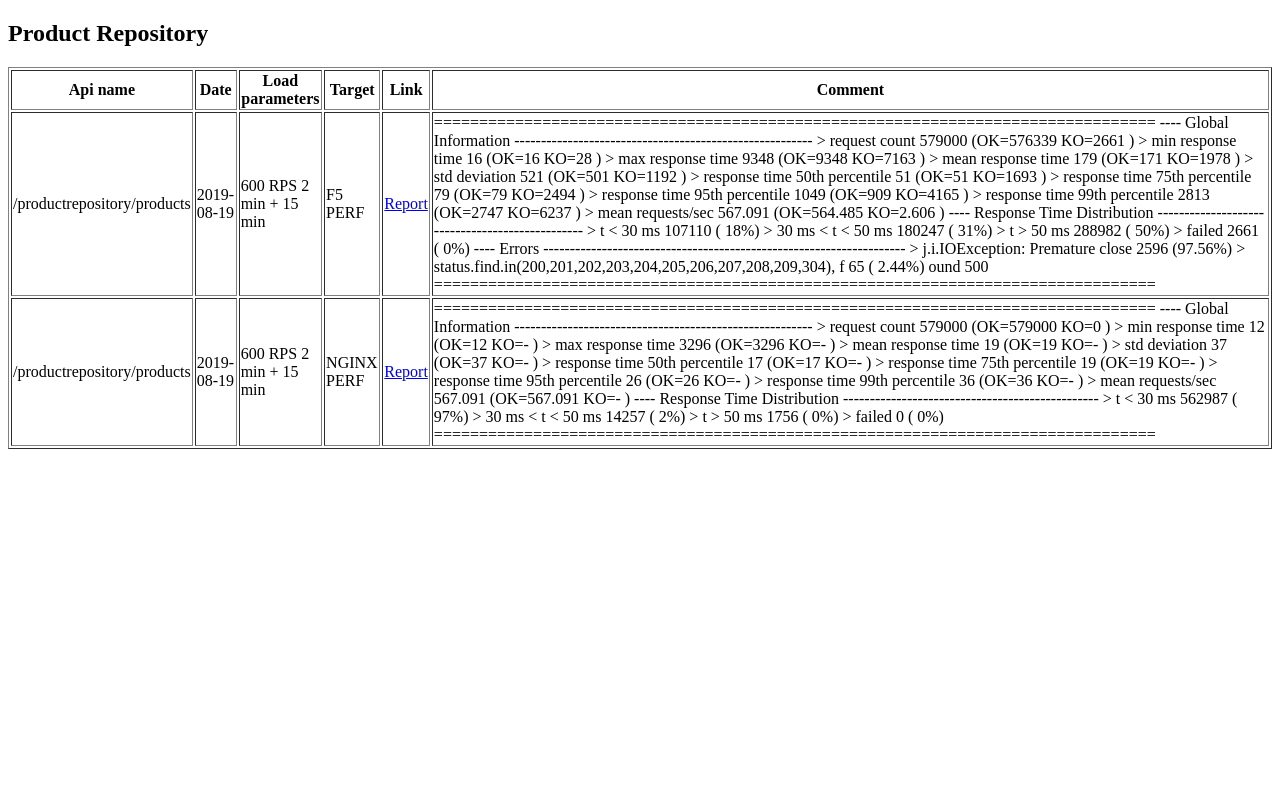
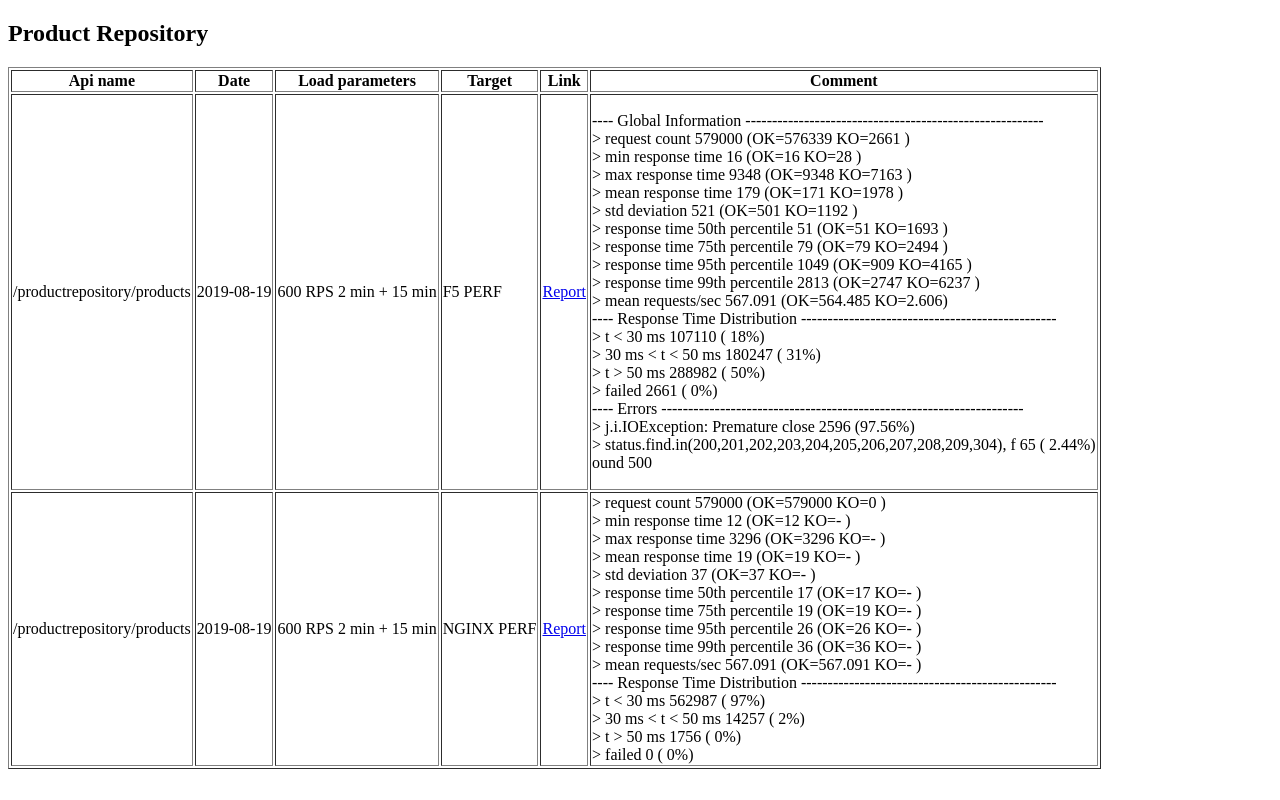
Before and after one commit to PerformanceGatling/PerformanceGatling.github.io, a plain HTML site: page index.html in a window 1280 px wide. Drawn offline with Linux system fonts and the light colour scheme.

Commit message:
Add files via upload
Update

```diff
--- a/index.html
+++ b/index.html
@@ -23,28 +23,28 @@
                     <td>600 RPS 2 min + 15 min</td>
                     <td>F5 PERF</td>
                     <td><a href="./productrepositorysimulation-20190819121126469_Perf_600_F5">Report</a></td>
-                    <td>================================================================================
-                            ---- Global Information --------------------------------------------------------
-                            > request count                                     579000 (OK=576339 KO=2661  )
-                            > min response time                                     16 (OK=16     KO=28    )
-                            > max response time                                   9348 (OK=9348   KO=7163  )
-                            > mean response time                                   179 (OK=171    KO=1978  )
-                            > std deviation                                        521 (OK=501    KO=1192  )
-                            > response time 50th percentile                         51 (OK=51     KO=1693  )
-                            > response time 75th percentile                         79 (OK=79     KO=2494  )
-                            > response time 95th percentile                       1049 (OK=909    KO=4165  )
-                            > response time 99th percentile                       2813 (OK=2747   KO=6237  )
-                            > mean requests/sec                                567.091 (OK=564.485 KO=2.606 )
-                            ---- Response Time Distribution ------------------------------------------------
-                            > t < 30 ms                                         107110 ( 18%)
-                            > 30 ms < t < 50 ms                                 180247 ( 31%)
-                            > t > 50 ms                                         288982 ( 50%)
-                            > failed                                              2661 (  0%)
-                            ---- Errors --------------------------------------------------------------------
-                            > j.i.IOException: Premature close                                 2596 (97.56%)
-                            > status.find.in(200,201,202,203,204,205,206,207,208,209,304), f     65 ( 2.44%)
-                            ound 500
-                            ================================================================================
+                    <td> <p>
+                            ---- Global Information --------------------------------------------------------<br>
+                            > request count                                     579000 (OK=576339 KO=2661  )<br>
+                            > min response time                                     16 (OK=16     KO=28    )<br>
+                            > max response time                                   9348 (OK=9348   KO=7163  )<br>
+                            > mean response time                                   179 (OK=171    KO=1978  )<br>
+                            > std deviation                                        521 (OK=501    KO=1192  )<br>
+                            > response time 50th percentile                         51 (OK=51     KO=1693  )<br>
+                            > response time 75th percentile                         79 (OK=79     KO=2494  )<br>
+                            > response time 95th percentile                       1049 (OK=909    KO=4165  )<br>
+                            > response time 99th percentile                       2813 (OK=2747   KO=6237  )<br>
+                            > mean requests/sec                                567.091 (OK=564.485 KO=2.606)<br>
+                            ---- Response Time Distribution ------------------------------------------------<br>
+                            > t < 30 ms                                         107110 ( 18%)<br>
+                            > 30 ms < t < 50 ms                                 180247 ( 31%)<br>
+                            > t > 50 ms                                         288982 ( 50%)<br>
+                            > failed                                              2661 (  0%)<br>
+                            ---- Errors --------------------------------------------------------------------<br>
+                            > j.i.IOException: Premature close                                 2596 (97.56%)<br>
+                            > status.find.in(200,201,202,203,204,205,206,207,208,209,304), f     65 ( 2.44%)<br>
+                            ound 500<br>
+                    </p>
                     </td>
                 </tr>
                 <tr>
@@ -53,24 +53,24 @@
                         <td>600 RPS 2 min + 15 min</td>
                         <td>NGINX PERF</td>
                         <td><a href="productrepositorysimulation-20190819124802077_Perf_600_Nginx">Report</a></td>
-                        <td>================================================================================
-                                ---- Global Information --------------------------------------------------------
-                                > request count                                     579000 (OK=579000 KO=0     )
-                                > min response time                                     12 (OK=12     KO=-     )
-                                > max response time                                   3296 (OK=3296   KO=-     )
-                                > mean response time                                    19 (OK=19     KO=-     )
-                                > std deviation                                         37 (OK=37     KO=-     )
-                                > response time 50th percentile                         17 (OK=17     KO=-     )
-                                > response time 75th percentile                         19 (OK=19     KO=-     )
-                                > response time 95th percentile                         26 (OK=26     KO=-     )
-                                > response time 99th percentile                         36 (OK=36     KO=-     )
-                                > mean requests/sec                                567.091 (OK=567.091 KO=-     )
-                                ---- Response Time Distribution ------------------------------------------------
-                                > t < 30 ms                                         562987 ( 97%)
-                                > 30 ms < t < 50 ms                                  14257 (  2%)
-                                > t > 50 ms                                           1756 (  0%)
-                                > failed                                                 0 (  0%)
-                                ================================================================================
+                        <td
+                                ---- Global Information --------------------------------------------------------<br>
+                                > request count                                     579000 (OK=579000 KO=0     )<br>
+                                > min response time                                     12 (OK=12     KO=-     )<br>
+                                > max response time                                   3296 (OK=3296   KO=-     )<br>
+                                > mean response time                                    19 (OK=19     KO=-     )<br>
+                                > std deviation                                         37 (OK=37     KO=-     )<br>
+                                > response time 50th percentile                         17 (OK=17     KO=-     )<br>
+                                > response time 75th percentile                         19 (OK=19     KO=-     )<br>
+                                > response time 95th percentile                         26 (OK=26     KO=-     )<br>
+                                > response time 99th percentile                         36 (OK=36     KO=-     )<br>
+                                > mean requests/sec                                567.091 (OK=567.091 KO=-     )<br>
+                                ---- Response Time Distribution ------------------------------------------------<br>
+                                > t < 30 ms                                         562987 ( 97%)<br>
+                                > 30 ms < t < 50 ms                                  14257 (  2%)<br>
+                                > t > 50 ms                                           1756 (  0%)<br>
+                                > failed                                                 0 (  0%)<br>
+
                         </td>
                     </tr>
             </table>
```
